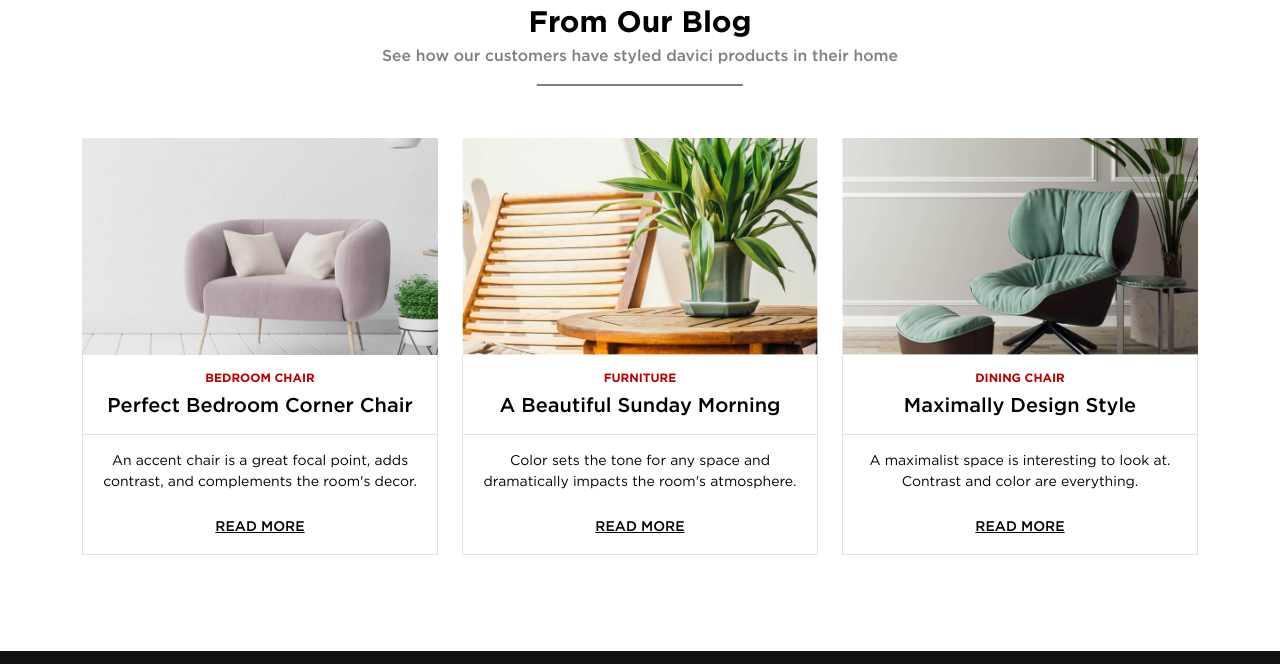
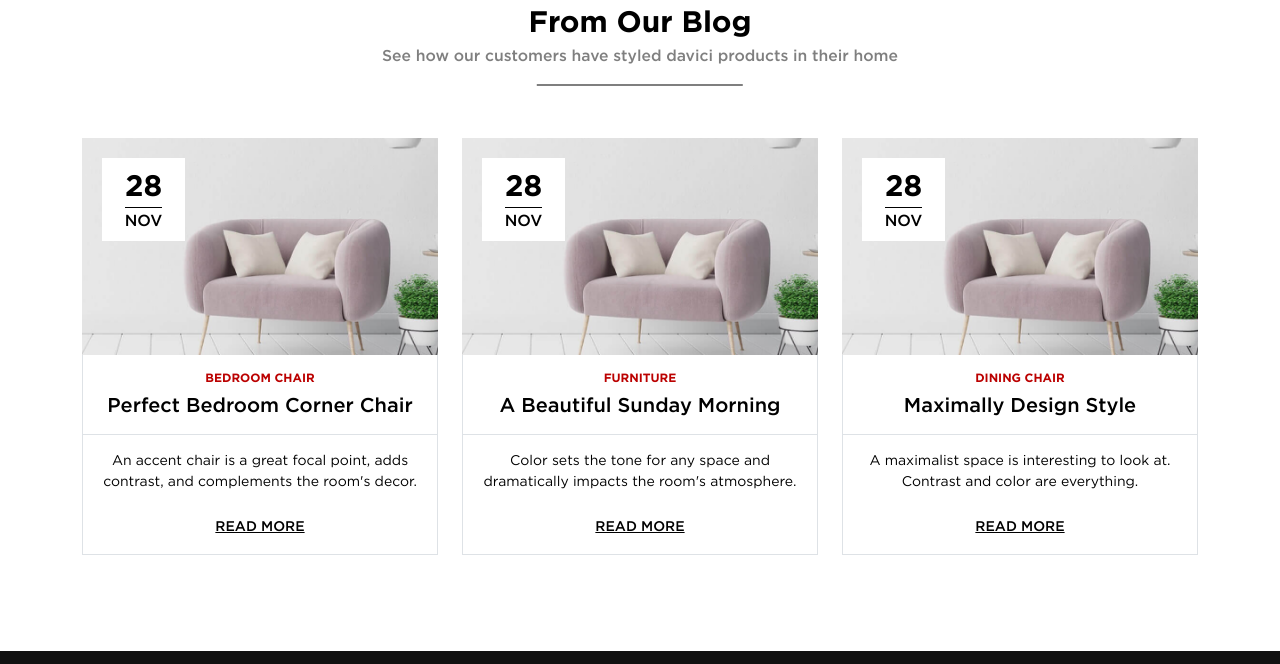
Before and after one commit to rohit-kumaar/NeoSTORE, a website: page index.html in a window 1280 px wide. Shown: the part 3020-3684 px from the top of the page. Drawn offline with Linux system fonts and the light colour scheme; files whose address does not match are found by name.

Commit message:
data container

```diff
--- a/index.html
+++ b/index.html
@@ -430,12 +430,23 @@
               class="col-12 col-lg-4 d-flex flex-column align-items-center justify-content-center gap-3 text-decoration-none"
             >
               <div class="card border-0">
+                <div class="position-relative">
                   <img
                     loading="lazy"
                     src="src/images/perfect-bedroom-corner-chair.png"
                     alt="Bedroom CHAIR"
                     title="Bedroom CHAIR"
+                    class="w-100"
                   />
+                  <div
+                    class="date position-absolute d-flex flex-column align-items-center justify-content-center"
+                    title="Today Date"
+                  >
+                    <h2 class="fw-bold pb-1">28</h2>
+                    <h3 class="fw-500 h6 m-0 pt-1">NOV</h3>
+                  </div>
+                </div>
+
                 <div class="card-body border border-1 border-top-0">
                   <h4 class="fs-12 text-primary text-uppercase text-center">
                     <b> Bedroom CHAIR</b>
@@ -444,6 +455,7 @@
                     Perfect Bedroom Corner Chair
                   </h3>
                 </div>
+
                 <div class="card-body border border-1 border-top-0">
                   <p class="fs-14 fw-300 text-center">
                     An accent chair is a great focal point, adds contrast, and
@@ -466,12 +478,22 @@
               class="col-12 col-lg-4 d-flex flex-column align-items-center justify-content-center gap-3 text-decoration-none"
             >
               <div class="card border-0">
+                <div class="position-relative">
                   <img
                     loading="lazy"
-                  src="src/images/furniture.png"
-                  alt="FURNITURE"
-                  title="FURNITURE"
+                    src="src/images/perfect-bedroom-corner-chair.png"
+                    alt="Bedroom CHAIR"
+                    title="Bedroom CHAIR"
+                    class="w-100"
                   />
+                  <div
+                    class="date position-absolute d-flex flex-column align-items-center justify-content-center"
+                    title="Today Date"
+                  >
+                    <h2 class="fw-bold pb-1">28</h2>
+                    <h3 class="fw-500 h6 m-0 pt-1">NOV</h3>
+                  </div>
+                </div>
                 <div class="card-body border border-1 border-top-0">
                   <h4 class="fs-12 text-primary text-uppercase text-center">
                     <b> FURNITURE</b>
@@ -502,12 +524,22 @@
               class="col-12 col-lg-4 d-flex flex-column align-items-center justify-content-center gap-3 text-decoration-none"
             >
               <div class="card border-0">
+                <div class="position-relative">
                   <img
                     loading="lazy"
-                  src="src/images/dining-chair.png"
-                  alt="DINING CHAIR"
-                  title="DINING CHAIR"
+                    src="src/images/perfect-bedroom-corner-chair.png"
+                    alt="Bedroom CHAIR"
+                    title="Bedroom CHAIR"
+                    class="w-100"
                   />
+                  <div
+                    class="date position-absolute d-flex flex-column align-items-center justify-content-center"
+                    title="Today Date"
+                  >
+                    <h2 class="fw-bold pb-1">28</h2>
+                    <h3 class="fw-500 h6 m-0 pt-1">NOV</h3>
+                  </div>
+                </div>
                 <div class="card-body border border-1 border-top-0">
                   <h4 class="fs-12 text-primary text-uppercase text-center">
                     <b> DINING CHAIR </b>
--- a/src/scss/components/_from-our-blog.scss
+++ b/src/scss/components/_from-our-blog.scss
@@ -18,6 +18,20 @@
         }
 
         .card {
+          div {
+            .date {
+              top: rem(20);
+              left: rem(20);
+              width: rem(83);
+              height: rem(83);
+              background: white;
+
+              h2 {
+                border-bottom: 0.1rem solid $black;
+              }
+            }
+          }
+
           &-body {
             a {
               color: $black;
```
Also changed, not shown: src/css/style.css. Lines whose indentation alone changed are shown as unchanged.
